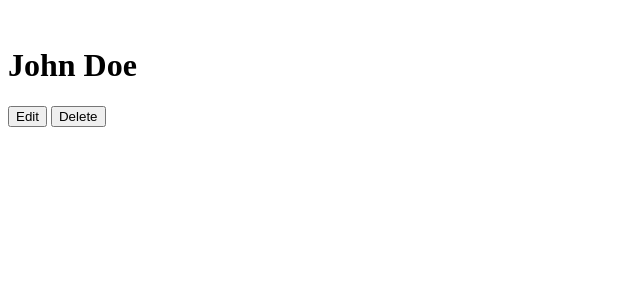
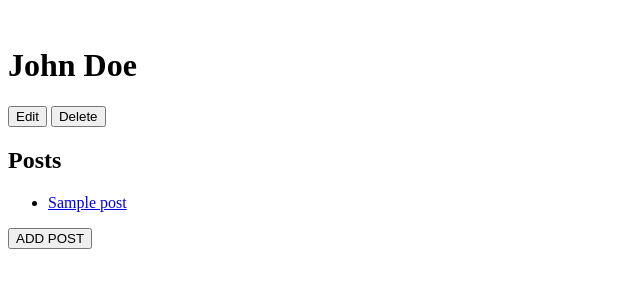
Before and after one commit to rna3/Flask-Blogly, a Flask app: page /user-details/1 in a window 1280 px wide. Shown: the top 300 px of the page, without its empty margins (0-640 px from the left). Run offline with Flask 3, Linux system fonts and the light colour scheme; tables that the repository leaves empty hold one stand-in row (values such as "Sample post"); some libraries are stand-ins or nearby versions.

Commit message:
addedmore routes for posts

```diff
--- a/app.py
+++ b/app.py
@@ -1,6 +1,6 @@
 from flask import Flask, request, render_template, redirect, flash, session
 from flask_debugtoolbar import DebugToolbarExtension
-from models import db, connect_db, User
+from models import db, connect_db, User, Post
 
 app = Flask(__name__)
 
@@ -22,15 +22,18 @@ with app.app_context():
 
 @app.route("/")
 def user_list():
+    """show the user list"""
     users = User.query.all()
     return render_template("user_list.html", users=users)
 
 @app.route("/new-user")
 def new_user():
+    """show the new user form"""
     return render_template("new_user.html")
 
 @app.route("/new-user", methods=["POST"])
 def add_new_user():
+    """handles submit of new user form, updates DB and redirect to user list page"""
     new_user = User(
         first_name=request.form['first_name'],
         last_name=request.form['last_name'],
@@ -43,16 +46,19 @@ def add_new_user():
 
 @app.route("/user-details/<int:user_id>")
 def user_details(user_id):
+    """show the user detail page"""
     user = User.query.get(user_id)
     return render_template("user_details.html", user=user)
 
 @app.route("/user-edit/<int:user_id>")
 def edit_user_form(user_id):
+    """show the edit user page with their data in the form fields."""
     user = User.query.get(user_id)
     return render_template("edit_user.html", user=user)
 
 @app.route("/user-edit/<int:user_id>", methods=["POST"])
 def submit_edit_user(user_id):
+    """handle the submit of edit user, updates DB with new info, redirect to user list"""
     user = User.query.get(user_id)
     user.first_name = request.form['first_name']
     user.last_name = request.form['last_name']
@@ -64,8 +70,58 @@ def submit_edit_user(user_id):
 
 @app.route("/user-delete/<int:user_id>", methods=["POST"])
 def delete_user(user_id):
+    """handle the submit of delete button, deletes record on DB, redirect to user list"""
     user = User.query.get(user_id)
     db.session.delete(user)
     db.session.commit()
 
     return redirect("/")
+
+@app.route("/user/<int:user_id>/new-post")
+def post_form(user_id):
+    """show the new post form page"""
+    user = User.query.get(user_id)
+    return render_template("new_post_form.html", user=user)
+
+@app.route("/user/<int:user_id>/new-post", methods=["POST"])
+def submit_post_form(user_id):
+    """handle the submit of the new post"""
+    user = User.query.get(user_id)
+    new_post = Post(title=request.form['title'],
+                    content=request.form['content'],
+                    user=user)
+
+    db.session.add(new_post)
+    db.session.commit()
+    return render_template("user_details.html", user=user)
+
+@app.route("/posts/<int:post_id>")
+def show_post(post_id):
+    """show the post detail page"""
+    post = Post.query.get_or_404(post_id)
+    return render_template("post_detail.html", post=post)
+
+@app.route("/posts/<int:post_id>", methods=["POST"])
+def delete_post(post_id):
+    """handle the submit delete from the post detail page"""
+    post = Post.query.get_or_404(post_id)
+    db.session.delete(post)
+    db.session.commit()
+    return redirect(f"/user-details/{post.user_id}")
+
+@app.route("/posts/<int:post_id>/edit")
+def edit_post(post_id):
+    """show the edit post page"""
+    post = Post.query.get_or_404(post_id)
+    return render_template("edit_post.html", post=post)
+
+@app.route("/posts/<int:post_id>/edit", methods=["POST"])
+def submit_edit_post(post_id):
+    """handle the submit of edit post"""
+    post = Post.query.get_or_404(post_id)
+    post.title = request.form['title']
+    post.content = request.form['content']
+
+    db.session.add(post)
+    db.session.commit()
+    return render_template("post_detail.html", post=post)
--- a/templates/user_details.html
+++ b/templates/user_details.html
@@ -1,6 +1,6 @@
 {% extends 'base.html' %}
 
-{% block title %}User Details{% endblock %}
+{% block title %} {{user.first_name}} {{user.last_name}} {% endblock %}
 
 {% block content %}
 
@@ -21,6 +21,22 @@
             formaction="/user-delete/{{ user.id }}"
             formmethod="POST">Delete
     </button>
-  </form>
+</form>
+
+<div>
+        <h2>Posts</h2>
+        <ul>
+                {% for post in user.posts %}
+                <li><a href="/posts/{{ post.id }}">{{ post.title }}</a></li>
+                {% endfor %}
+        </ul>
+</div>
+
+<form>
+        <button class="button"
+                formaction="/user/{{ user.id }}/new-post"
+                formmethod="GET">ADD POST
+        </button>
+</form>
 
 {% endblock %}
--- a/templates/user_list.html
+++ b/templates/user_list.html
@@ -1,6 +1,6 @@
 {% extends 'base.html' %}
 
-{% block title %}Users{% endblock %}
+{% block title %}User List{% endblock %}
 
 {% block content %}
 
```
Also changed, not shown: models.py (+22 -0 lines), templates/edit_post.html (added, +21 -0 lines), templates/new_post_form.html (added, +25 -0 lines), templates/post_detail.html (added, +27 -0 lines).
